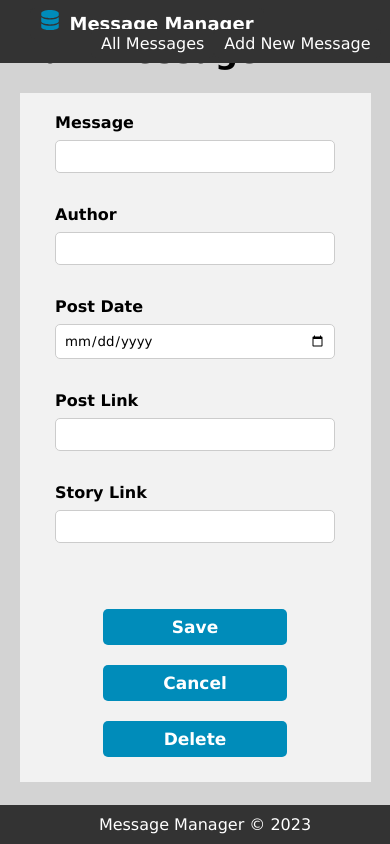
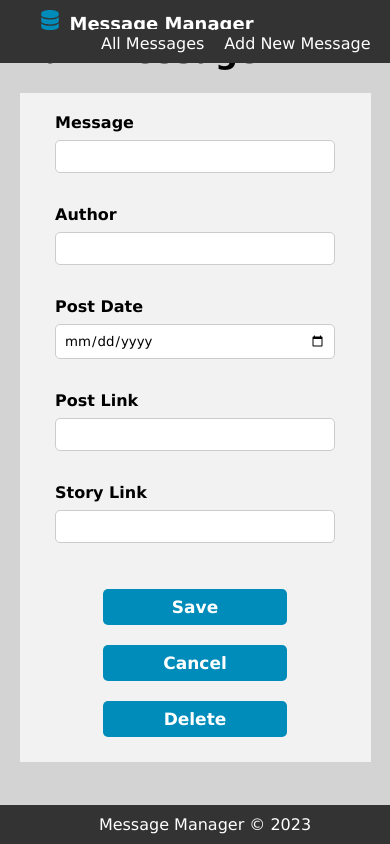
Before and after one commit to lucasmm96/message-manager2, a Next.js app: page /message-detail in a window 390 px wide. Built offline with nearby package versions, Linux system fonts and the light colour scheme.

Commit message:
adjust button to be responsive

```diff
--- a/components/ui/Form.module.css
+++ b/components/ui/Form.module.css
@@ -23,46 +23,22 @@
 
 .formContainerItem {
 	margin: 0 20px;
-	width: 30%;
+	width: 24%;
 	font-size: 17px;
-}
-
-@media screen and (max-width: 1920px) {
-	.formContainerItem {
-		width: 30%;
-		margin-top: 20px;
-	}
-}
-
-@media screen and (max-width: 1440px) {
-	.formContainerItem {
-		width: 90%;
-		margin-top: 20px;
-	}
-}
-
-@media screen and (max-width: 1200px) {
-	.formContainerItem {
-		width: 90%;
-		margin-top: 20px;
-	}
 }
 
 @media screen and (max-width: 992px) {
 	.formContainerItem {
-		width: 90%;
-		margin-top: 20px;
+		width: 24%;
 	}
 }
+
 @media screen and (max-width: 768px) {
 	.formContainerItem {
-		width: 90%;
-		margin-top: 20px;
+		width: 100%;
 	}
-}
-@media screen and (max-width: 480px) {
-	.formContainerItem {
-		width: 90%;
+
+	.formContainerItem:not(:first-child) {
 		margin-top: 20px;
 	}
 }
```
